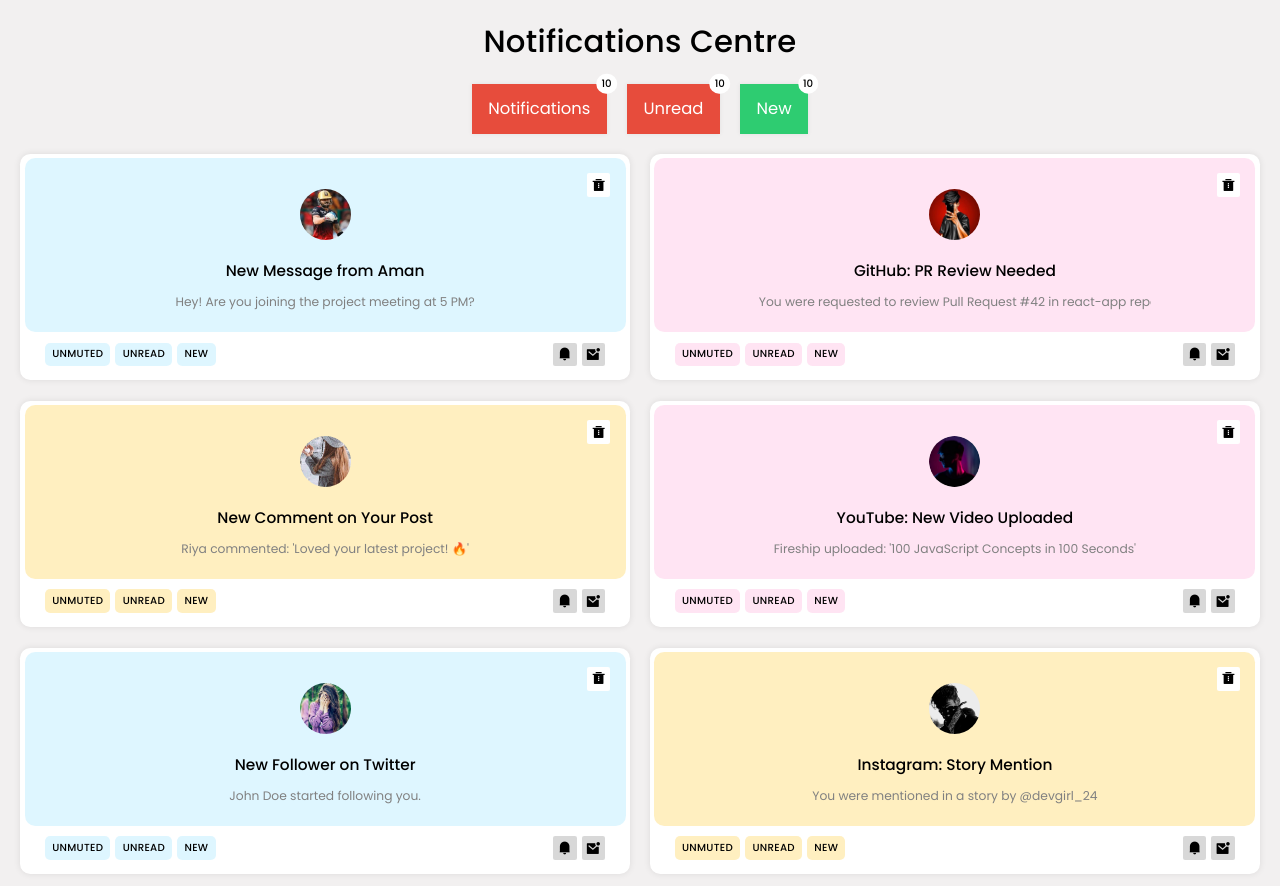
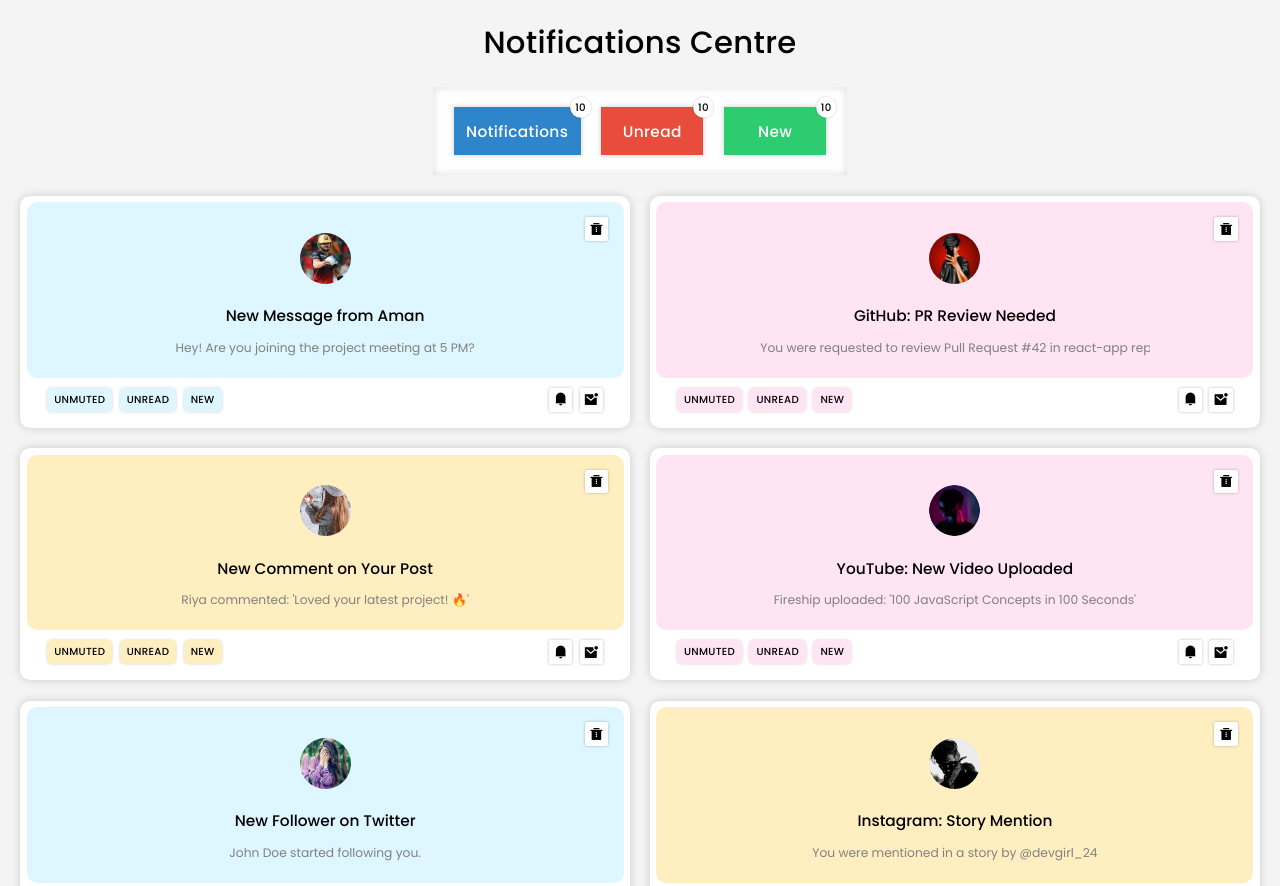
Before and after one commit to webwithaman/classroom-project-10-by-sheryians, a plain HTML site: page index.html in a window 1280 px wide. Shown: the top 886 px of the page. Drawn offline with nearby package versions, Linux system fonts and the light colour scheme; no server answers.

Commit message:
refactor css

```diff
--- a/css/style.css
+++ b/css/style.css
@@ -36,9 +36,7 @@ html {
 
 body {
   overflow-x: hidden;
-  background-color: #f2f0f0;
-  /* background: url(https://4kwallpapers.com/images/wallpapers/colorful-background-gradient-background-5k-8k-2560x1080-8706.jpg);
-  background-size: cover; */
+  background-color: #f4f4f4;
   min-height: 100vh;
 }
 /* Reset Default Styles End */
@@ -65,15 +63,6 @@ textarea {
   outline: none;
 }
 
-h1,
-h2,
-h3,
-h4,
-h5,
-h6 {
-  line-height: 1.4;
-}
-
 p {
   line-height: 1.6;
 }
@@ -97,27 +86,35 @@ h1 {
 }
 
 .boxes {
+  padding: 2rem;
+  width: fit-content;
+  margin-inline: auto;
   display: flex;
   align-items: center;
   justify-content: center;
   margin-block: 2rem;
   gap: 2rem;
+  background-color: white;
+  box-shadow: 0 0 10px rgba(0, 0, 0, 0.137) inset;
 }
 
 .boxes div {
   background-color: white;
-  box-shadow: 0 0 5px rgba(0, 0, 0, 0.068);
+  box-shadow: 0 0 5px rgba(0, 0, 0, 0.21);
   color: rgb(255, 255, 255);
-  padding: 1.2rem 1.6rem;
-  font-size: 1.6rem;
-  font-weight: 400;
+  padding: 1.2rem;
+  min-width: 10rem;
+  text-align: center;
+  font-size: 1.5rem;
+  letter-spacing: 0.4px;
+  font-weight: 450;
   text-transform: capitalize;
   position: relative;
   background-color: #e74c3c;
 }
 
-.boxes div:last-child {
-  background-color: #2ecc71;
+.boxes div:first-child {
+  background-color: #2e85cc;
 }
 
 .boxes div:last-child {
@@ -138,6 +135,7 @@ h1 {
   font-weight: 500;
   place-content: center;
   color: rgb(0, 0, 0);
+  box-shadow: 0 0 2px rgba(0, 0, 0, 0.26);
 }
 
 .cards-container {
@@ -147,11 +145,11 @@ h1 {
 }
 
 .card {
-  padding: 0.4rem;
+  padding: 0.6rem;
   border-radius: 1rem;
   background-color: rgb(255, 255, 255);
   backdrop-filter: blur(10px);
-  box-shadow: 0 0 7px rgba(0, 0, 0, 0.091);
+  box-shadow: 0 0 10px rgba(0, 0, 0, 0.169);
   display: flex;
   flex-direction: column;
   align-items: center;
@@ -240,7 +238,7 @@ h1 {
 
 .btns div {
   display: flex;
-  gap: 0.5rem;
+  gap: 0.7rem;
 }
 
 .btns span {
@@ -253,6 +251,7 @@ h1 {
   justify-content: center;
   padding-inline: 0.7rem;
   letter-spacing: 0.3px;
+  box-shadow: 0 0 3px rgba(0, 0, 0, 0.196);
 }
 
 .delete,
@@ -264,11 +263,13 @@ h1 {
   place-items: center;
   /* background-color: #e74c3c; */
   background-color: #d8d8d8;
+  background-color: #ffffff;
 
   color: rgb(0, 0, 0);
   font-size: 1.4rem;
   border-radius: 0.2rem;
   cursor: pointer;
+  box-shadow: 0 0 3px rgba(0, 0, 0, 0.285);
 }
 
 .delete {
@@ -277,14 +278,6 @@ h1 {
   right: 1.5rem;
   background-color: white;
 }
-
-.mute {
-  /* background-color: #3498db; */
-}
-
-.read {
-  /* background-color: #2ecc71; */
-}
 /* Page-Specific Styles End */
 
 /* Keyframes for Animations Start */
```
